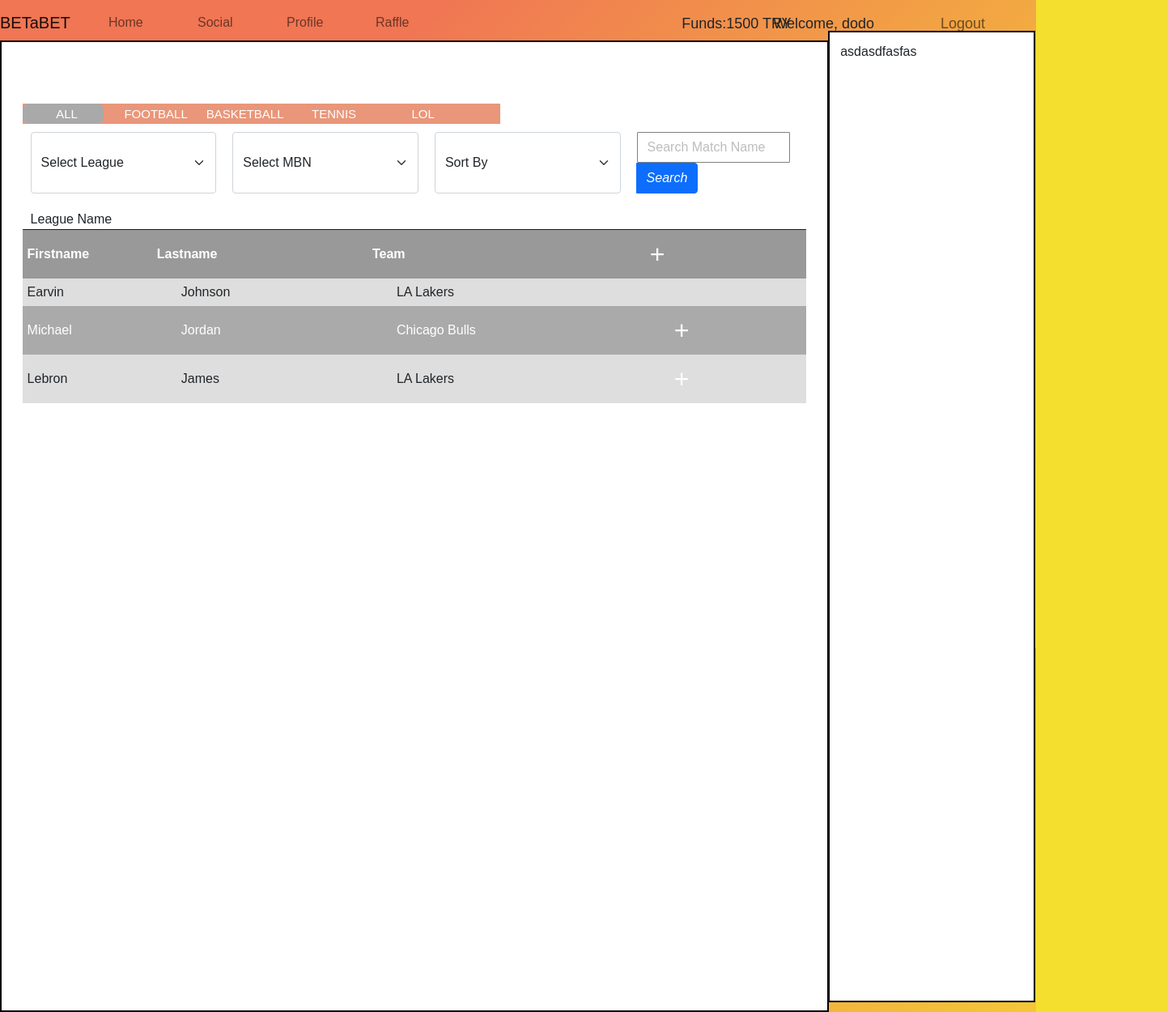
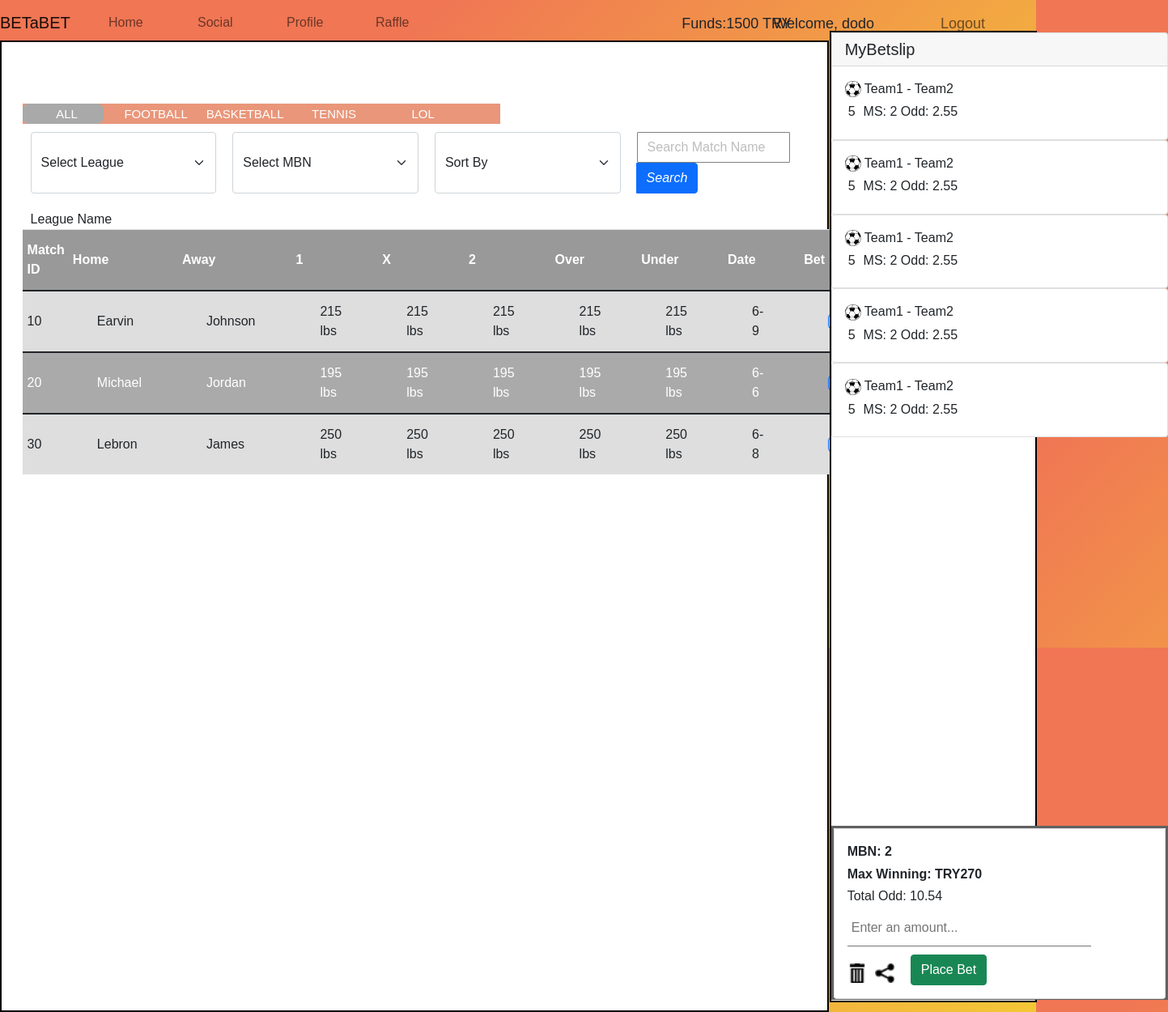
Before and after one commit to turgut-edis/SocialBettingProject, a React (Create React App) app in the folder redux-intro/: page /homepage in a window 1280 px wide. Shown: the whole page at 81% size, 1443 px wide, since content can reach past the window. Built offline with nearby package versions, Linux system fonts and the light colour scheme.

Commit message:
expand menu table added

```diff
--- a/redux-intro/src/components/HomePage.js
+++ b/redux-intro/src/components/HomePage.js
@@ -1,5 +1,4 @@
 import React, { useState } from "react";
-import Form from "react-bootstrap/Form";
 import Button from "react-bootstrap/Button";
 import { Component } from "react";
 import players from "./players";
@@ -17,19 +16,14 @@ import {
   Link,
   Switch,
 } from "react-router-dom";
-import { Card, CardGroup, Tab } from "react-bootstrap";
+import { Card, CardGroup, Table } from "react-bootstrap";
 
 var user = "dodo";
-var username = "Dodo";
-var likecnt = "10";
 var team1 = "Team1";
 var team2 = "Team2";
 var mac_sonu = "2";
 var odd = "2.55";
 var mac_id = "5";
-var shared_match_cnt = "2";
-var shared_slip_total_odd = "90.00";
-var comment_like_cnt = "3";
 var mbn = "2";
 var max_winning = "270";
 var total_odd = "10.54";
@@ -71,7 +65,7 @@ class HomePage extends Component {
   };
 
   expandAll = players => {
-    console.log("ExapndedRows: " + this.state.expandedRows.length);
+    console.log("ExpandedRows: " + this.state.expandedRows.length);
     console.log("Players:      " + players.length);
     if (this.state.expandedRows.length === players.length) {
       let newExpandedRows = [];
@@ -91,9 +85,18 @@ class HomePage extends Component {
 
     const firstRow = (
       <tr>
+        <td>{player.id}</td>
         <td>{player.firstName}</td>
         <td>{player.lastName}</td>
-        <td>{player.team}</td>
+        <td>{player.stats.weight}</td>
+        <td>{player.stats.weight}</td>
+        <td>{player.stats.weight}</td>
+        <td>{player.stats.weight}</td>
+        <td>{player.stats.weight}</td>
+        <td>{player.stats.height}</td>
+        <td><Button variant="primary" onClick={() => this.handleExpand(player)}></Button>
+        </td>
+
         <td>
           {projects.length > 0 && (
             <button onClick={() => this.handleExpand(player)}>
@@ -110,10 +113,142 @@ class HomePage extends Component {
       const projectRows = projects.map(project => (
         <tr className="player-details">
           <td className="player-details" />
-          <td colspan="3" className="player-details">
+          <td colspan="7" className="player-details">
             <br />
-            <div className="attribute">
-              <div className="attribute-name">Toggle Here: </div>
+            <div>
+              <div className="table-align">
+                <Table responsive className="inner-table">
+                  <thead>
+                    <tr>
+                      <th>FH/MR</th>
+                      <th>Ratio</th>
+                    </tr>
+                  </thead>
+                  <tbody striped="1">
+                    <tr>
+                      <td>0/0</td>
+                      <td>3.0</td>
+                    </tr>
+                    <tr>
+                      <td>0/X</td>
+                      <td>3.0</td>
+                    </tr>
+                    <tr>
+                      <td>0/1</td>
+                      <td>3.0</td>
+                    </tr>
+                    <tr>
+                      <td>1/0</td>
+                      <td>3.0</td>
+                    </tr>
+                    <tr>
+                      <td>1/X</td>
+                      <td>3.0</td>
+                    </tr>
+                    <tr>
+                      <td>1/1</td>
+                      <td>3.0</td>
+                    </tr>
+                  </tbody>
+                </Table>
+              </div>
+              <div className="table-align">
+                <Table responsive className="inner-table">
+                  <thead>
+                    <tr>
+                      <th>Goal Count</th>
+                      <th>Ratio</th>
+                    </tr>
+                  </thead>
+                  <tbody striped="1">
+                    <tr>
+                      <td>Over 2.5</td>
+                      <td>2.1</td>
+                    </tr>
+                    <tr>
+                      <td>Under 2.5</td>
+                      <td>3.2</td>
+                    </tr>
+                  </tbody>
+                </Table>
+              </div>
+              <div className="table-align">
+                <Table responsive className="inner-table">
+                  <thead>
+                    <tr>
+                      <th>Read Card Count</th>
+                      <th>Ratio</th>
+                    </tr>
+                  </thead>
+                  <tbody striped="1">
+                    <tr>
+                      <td>0</td>
+                      <td>1.2</td>
+                    </tr>
+                    <tr>
+                      <td>1</td>
+                      <td>3.4</td>
+                    </tr>
+                    <tr>
+                      <td>2</td>
+                      <td>2.3</td>
+                    </tr>
+                    <tr>
+                      <td>3</td>
+                      <td>11</td>
+                    </tr>
+                  </tbody>
+                </Table>
+              </div>
+              <div className="table-align">
+                <Table responsive className="inner-table">
+                  <thead>
+                    <tr>
+                      <th>Yellow Card Count</th>
+                      <th>Ratio</th>
+                    </tr>
+                  </thead>
+                  <tbody striped="1">
+                    <tr>
+                      <td>0</td>
+                      <td>1.4</td>
+                    </tr>
+                    <tr>
+                      <td>1</td>
+                      <td>2.8</td>
+                    </tr>
+                    <tr>
+                      <td>2</td>
+                      <td>4.0</td>
+                    </tr>
+                    <tr>
+                      <td>3</td>
+                      <td>4.3</td>
+                    </tr>
+
+                  </tbody>
+                </Table>
+              </div>
+              <div className="table-align">
+                <Table responsive className="inner-table">
+                  <thead>
+                    <tr>
+                      <th>Corner Count</th>
+                      <th>Ratio</th>
+                    </tr>
+                  </thead>
+                  <tbody striped="1">
+                    <tr>
+                      <td>Over 7.5</td>
+                      <td>4.1</td>
+                    </tr>
+                    <tr>
+                      <td>Under 7.5</td>
+                      <td>1.2</td>
+                    </tr>
+                  </tbody>
+                </Table>
+              </div>
               <div className="attribute-value">{project.name}</div>
             </div>
             <br />
@@ -171,15 +306,22 @@ class HomePage extends Component {
           </div>
         </div>
         <div class="table-container">
-        <span>{league_name}</span>
+          <span>{league_name}</span>
         </div>
-        <table className="my-table">
+        <table className="my-table table table">
 
           <tr>
-            <th>Firstname</th>
-            <th>Lastname</th>
-            <th>Team</th>
-            <th onClick={() => this.expandAll(players)}>
+            <th scope="col">Match ID</th>
+            <th scope="col">Home</th>
+            <th scope="col">Away</th>
+            <th scope="col">1</th>
+            <th scope="col">X</th>
+            <th scope="col">2</th>
+            <th scope="col">Over</th>
+            <th scope="col">Under</th>
+            <th scope="col">Date</th>
+            <th scope="col">Bet</th>
+            <th scope="col" onClick={() => this.expandAll(players)}>
               <button>
                 {players.length === this.state.expandedRows.length ? "-" : "+"}
               </button>
@@ -219,9 +361,79 @@ class HomePage extends Component {
           </nav>
         </div>
 
-
         <div className="betslip-container2">
-          asdasdfasfas
+          <div className="betslip-card">
+            <CardGroup style={{ width: '26rem' }}>
+              <Card>
+                <Card.Header as="h5">MyBetslip</Card.Header>
+                <Card.Body>
+                  <div className="rightpanel-betslip">
+                    <h6><img src={logo} className="ball-logo" alt="ball" /><span> {team1} - {team2} </span></h6>
+                    <h6 className="mac_id_spacing">{mac_id}
+                      <span className="match-info-space">MS: {mac_sonu} Odd: {odd}</span>
+                    </h6>
+                  </div>
+                </Card.Body>
+              </Card>
+            </CardGroup>
+            <Card>
+              <Card.Body>
+                <div className="rightpanel-betslip">
+                  <h6><img src={logo} className="ball-logo" alt="ball" /><span> {team1} - {team2} </span></h6>
+                  <h6 className="mac_id_spacing">{mac_id}
+                    <span className="match-info-space">MS: {mac_sonu} Odd: {odd}</span>
+                  </h6>
+                </div>
+              </Card.Body>
+            </Card>
+            <Card>
+              <Card.Body>
+                <div className="rightpanel-betslip">
+                  <h6><img src={logo} className="ball-logo" alt="ball" /><span> {team1} - {team2} </span></h6>
+                  <h6 className="mac_id_spacing">{mac_id}
+                    <span className="match-info-space">MS: {mac_sonu} Odd: {odd}</span>
+                  </h6>
+                </div>
+              </Card.Body>
+            </Card>
+            <Card>
+              <Card.Body>
+                <div className="rightpanel-betslip">
+                  <h6><img src={logo} className="ball-logo" alt="ball" /><span> {team1} - {team2} </span></h6>
+                  <h6 className="mac_id_spacing">{mac_id}
+                    <span className="match-info-space">MS: {mac_sonu} Odd: {odd}</span>
+                  </h6>
+                </div>
+              </Card.Body>
+            </Card>
+            <Card>
+              <Card.Body>
+                <div className="rightpanel-betslip">
+                  <h6><img src={logo} className="ball-logo" alt="ball" /><span> {team1} - {team2} </span></h6>
+                  <h6 className="mac_id_spacing">{mac_id}
+                    <span className="match-info-space">MS: {mac_sonu} Odd: {odd}</span>
+                  </h6>
+                </div>
+              </Card.Body>
+            </Card>
+            <div className="betslip-checkout-card">
+              <Card>
+                <Card.Body>
+                  <div className="rightpanel-checkout">
+                    <h6 className="checkout">MBN: {mbn}</h6>
+                    <h6 className="checkout">Max Winning: TRY{max_winning}</h6>
+                  </div>
+                  <div>
+                    <h6>Total Odd: {total_odd}</h6>
+                    <input id="amount_bet" type="text" className="input-lower" placeholder="Enter an amount..." />
+                    <img src={trash_icon} className="lower-icon" alt="delete" onclick="trash()" />
+                    <img src={share_icon} className="lower-icon" alt="share" onclick="share()" />
+                    <Button variant="success" className="checkout-button" onclick="place_bet(amount_bet)">Place Bet</Button>
+                  </div>
+                </Card.Body>
+              </Card>
+            </div>
+          </div>
         </div>
 
       </div>
--- a/redux-intro/src/components/csscomponents/homepage.css
+++ b/redux-intro/src/components/csscomponents/homepage.css
@@ -112,13 +112,6 @@ button {
     margin-top: 2px;
 
   }
-  .shared-betslip-stat{
-    border-color: #424242;
-    border-style: solid;
-    margin-left: 76%;
-    margin-top: -140px;
-    height: 140px;
-  }
   .ball-logo{
     height: 20px;
     width: 20px;
@@ -130,54 +123,18 @@ button {
   .match-info-space{
     margin-left: 10px;
   }
-  .shared-betslip-tot-match{
-    position: relative;
-    align-items: center;
-    text-align: center;
-    font-weight: bold;
-  }
-  .shared-betslip-tot-match-cnt{
-    position: relative;
-    align-items: center;
-    text-align: center;
-  }
-  .shared-betslip-comments{
-    border-color: #424242;
-    border-style: solid;
-    margin-top: 2px;
-    height: 85px;
-  }
-  .comment_type_input{
-    height: 25px;
-    width: 100%;
-    align-items: flex-end;
-    color: black;
-  }
-  .comment_type_input:focus{
-    height: 25px;
-    width: 100%;
-    align-items: flex-end;
-    color: black;
-  }
-  .comment_tt{
-    font-style: italic;
-  }
-  .like-pic-comment{
-    margin-left: 10px;
-    height: 15px;
-    width: 15px;
-  }
   .betslip-container{
     height: 1100px;
+    display: flex;
   }
   .rightpanel-betslip{
     height: auto;
-    margin-top: 2px;
+    display: inline-block;
   }
 
   .betslip-checkout-card{
     height: 215px;
-    margin-top: 400px;
+    margin-top: 480px;
     width: 100%;
     background-color: #E9967A;
     border-color: #616161;
@@ -216,9 +173,8 @@ button {
     height: 1200px;
     position: absolute;
     width: 20%;
-    margin-left: 77.8%;
+    margin-left: 77.9%;
     margin-top: -40px;
-    padding: 1%;
     display: flex;
     background-color: white;
     border: 2px solid black;
@@ -247,3 +203,14 @@ button {
 .form-control:focus{
     color: black;
 }
+.inner-table{
+    width:auto;
+    border: #424242;
+    border-style: solid;
+    row-gap: 2px;
+
+}
+.table-align{
+    display: inline-block;
+    margin-right: 20px;
+}
--- a/redux-intro/src/components/players.js
+++ b/redux-intro/src/components/players.js
@@ -5,6 +5,12 @@ export default [
       lastName: "Johnson",
       college: "Michigan State",
       team: "LA Lakers",
+      projects: [
+        {
+          id: "1",
+          name: "test 1"
+        }
+      ],
       stats: {
         height: "6-9",
         weight: "215 lbs",
```
